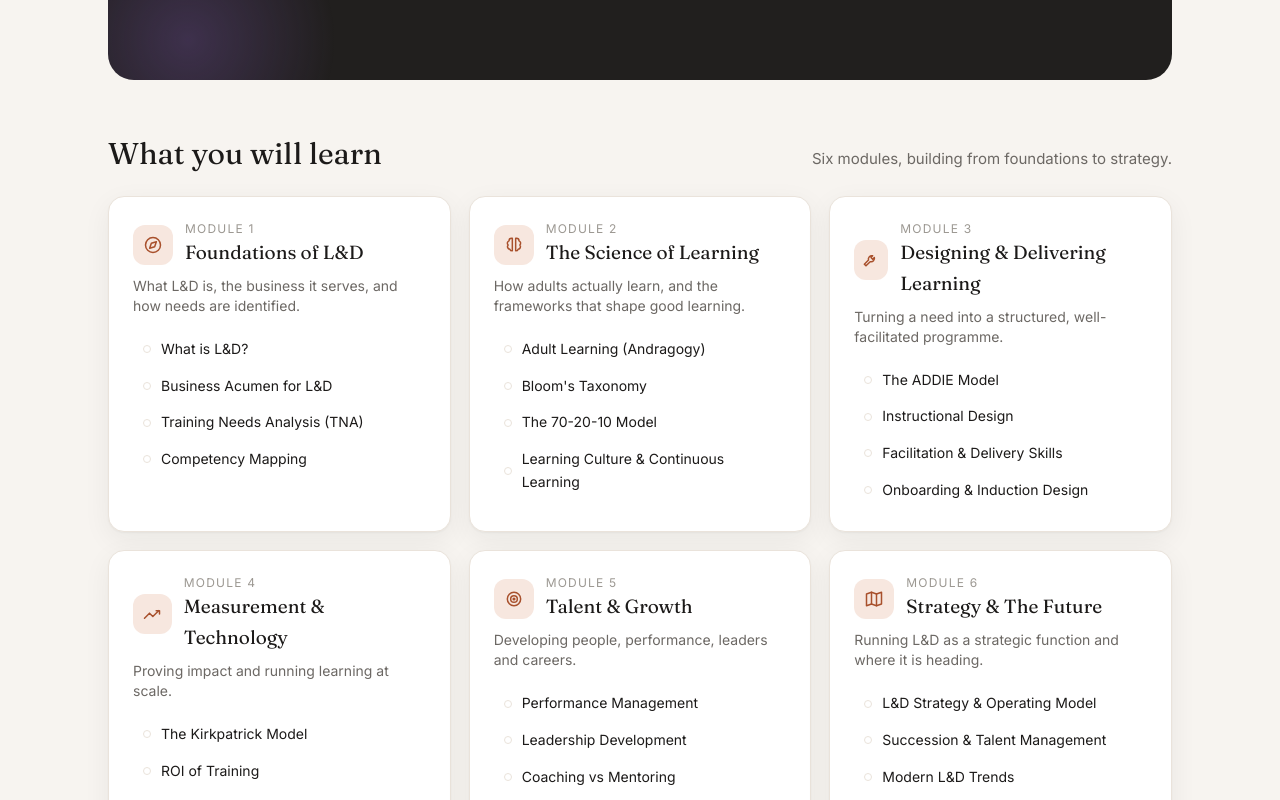
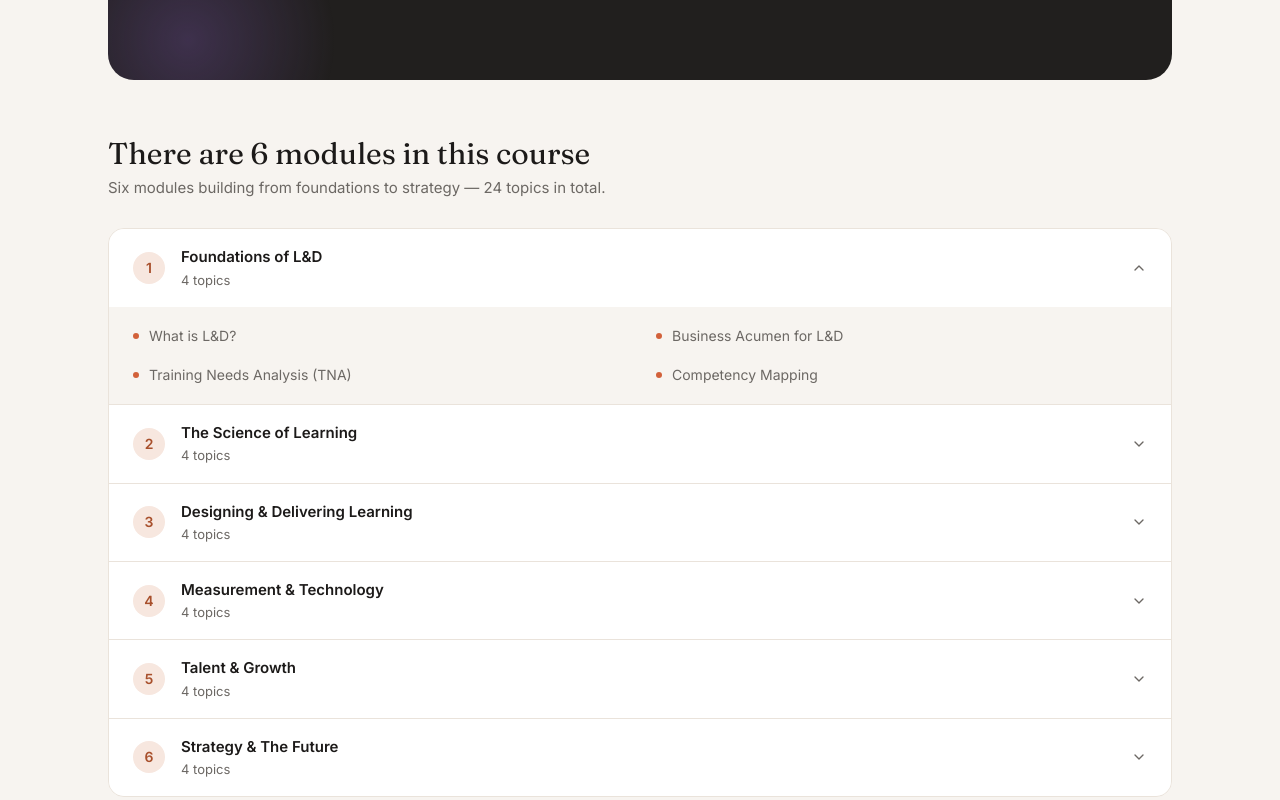
Before and after one commit to Poohja00/hireginie-ld-academy, a React (Vite) app: page /#/ in a window 1280 px wide. Shown: the part 700-1500 px from the top of the page. Built offline with nearby package versions, Linux system fonts and the light colour scheme.

Commit message:
Replace module grid with Coursera-style accordion on landing page

```diff
--- a/src/views/Landing.jsx
+++ b/src/views/Landing.jsx
@@ -1,10 +1,69 @@
-import { motion } from 'framer-motion'
+import { motion, AnimatePresence } from 'framer-motion'
+import { useState } from 'react'
 import { useNavigate, Navigate } from 'react-router-dom'
 import { MODULES, TOPICS } from '../data.js'
 import { CONFIG } from '../config.js'
 import { useApp } from '../app-context.jsx'
 import { Icon } from '../icons.jsx'
 import { Button, pageMotion } from '../ui.jsx'
+
+function ModuleAccordion() {
+  const [open, setOpen] = useState(0)
+  return (
+    <div className="border border-line rounded-2xl overflow-hidden divide-y divide-line">
+      {MODULES.map((m, i) => {
+        const ts = TOPICS.filter((t) => t.m === m.id)
+        const isOpen = open === i
+        return (
+          <div key={m.id}>
+            <button
+              onClick={() => setOpen(isOpen ? -1 : i)}
+              className="w-full flex items-center gap-4 px-6 py-4 text-left bg-surface hover:bg-surface2 transition-colors"
+            >
+              <div className="w-8 h-8 rounded-full bg-accent-soft text-accent-d grid place-items-center flex-none text-sm font-semibold">
+                {m.n}
+              </div>
+              <div className="flex-1 min-w-0">
+                <div className="font-semibold text-[15px]">{m.title}</div>
+                <div className="text-[13px] text-muted">{ts.length} topics</div>
+              </div>
+              <motion.svg
+                animate={{ rotate: isOpen ? 180 : 0 }}
+                transition={{ duration: 0.2 }}
+                width="16" height="16" viewBox="0 0 24 24" fill="none"
+                stroke="currentColor" strokeWidth="2" strokeLinecap="round" strokeLinejoin="round"
+                className="text-muted flex-none"
+              >
+                <path d="M6 9l6 6 6-6" />
+              </motion.svg>
+            </button>
+            <AnimatePresence initial={false}>
+              {isOpen && (
+                <motion.div
+                  key="content"
+                  initial={{ height: 0, opacity: 0 }}
+                  animate={{ height: 'auto', opacity: 1 }}
+                  exit={{ height: 0, opacity: 0 }}
+                  transition={{ duration: 0.22, ease: 'easeInOut' }}
+                  className="overflow-hidden bg-bg"
+                >
+                  <div className="px-6 py-3 grid sm:grid-cols-2 gap-x-8 gap-y-1">
+                    {ts.map((t) => (
+                      <div key={t.id} className="flex items-center gap-2.5 py-1.5 text-[14px] text-muted">
+                        <span className="w-1.5 h-1.5 rounded-full bg-accent flex-none" />
+                        {t.title}
+                      </div>
+                    ))}
+                  </div>
+                </motion.div>
+              )}
+            </AnimatePresence>
+          </div>
+        )
+      })}
+    </div>
+  )
+}
 
 const STATS = [
   ['24', 'Topics'],
@@ -75,44 +134,10 @@ export default function Landing() {
         </div>
 
         {/* modules */}
-        <div className="flex items-baseline justify-between gap-4 flex-wrap mt-14 mb-6">
-          <h2 className="font-serif text-3xl m-0">What you will learn</h2>
-          <span className="text-muted text-[15px]">Six modules, building from foundations to strategy.</span>
-        </div>
-        <div className="grid gap-[18px] md:grid-cols-3">
-          {MODULES.map((m, i) => {
-            const ts = TOPICS.filter((t) => t.m === m.id)
-            return (
-              <motion.div
-                key={m.id}
-                initial={{ opacity: 0, y: 24 }}
-                whileInView={{ opacity: 1, y: 0 }}
-                viewport={{ once: true, margin: '-60px' }}
-                transition={{ delay: (i % 3) * 0.08, type: 'spring', stiffness: 220, damping: 24 }}
-                whileHover={{ y: -6 }}
-                className="bg-surface border border-line rounded-2xl p-6 shadow-[var(--shadow-soft)]"
-              >
-                <div className="flex items-center gap-3 mb-1.5">
-                  <div className="w-10 h-10 rounded-xl bg-accent-soft text-accent-d grid place-items-center">
-                    <Icon name={ts[0].icon} className="!w-5 !h-5" />
-                  </div>
-                  <div>
-                    <div className="text-xs tracking-[0.1em] uppercase text-faint">Module {m.n}</div>
-                    <h3 className="m-0 text-[19px]">{m.title}</h3>
-                  </div>
-                </div>
-                <p className="text-muted text-sm mt-2 mb-4">{m.blurb}</p>
-                <div className="flex flex-col gap-0.5">
-                  {ts.map((t) => (
-                    <div key={t.id} className="flex items-center gap-2.5 px-2.5 py-1.5 text-[14px]">
-                      <span className="w-2 h-2 rounded-full border-[1.6px] border-line flex-none" />
-                      <span>{t.title}</span>
-                    </div>
-                  ))}
-                </div>
-              </motion.div>
-            )
-          })}
+        <div className="mt-14 mb-2">
+          <h2 className="font-serif text-3xl mb-1">There are {MODULES.length} modules in this course</h2>
+          <p className="text-muted text-[15px] mb-7">Six modules building from foundations to strategy — {TOPICS.length} topics in total.</p>
+          <ModuleAccordion />
         </div>
       </div>
     </motion.div>
```
